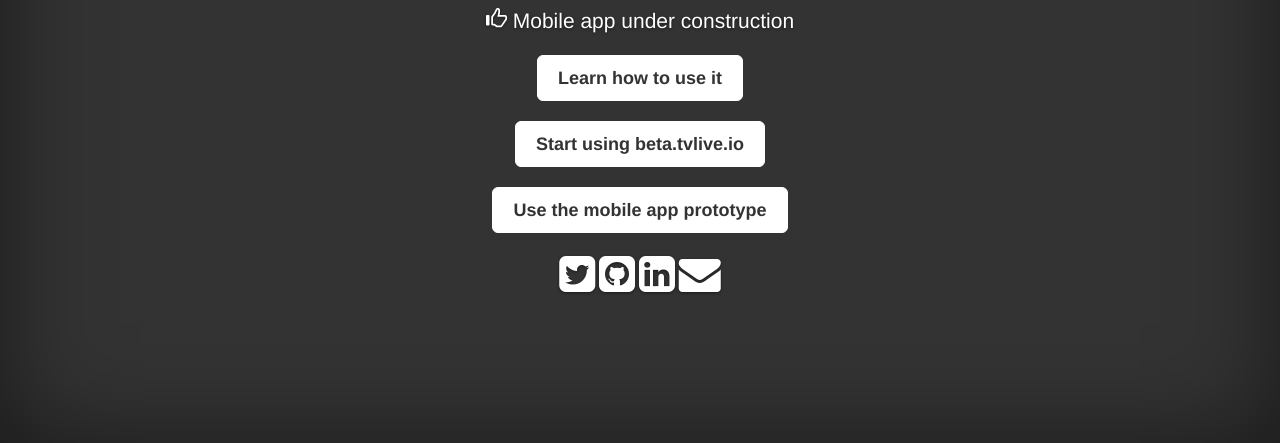
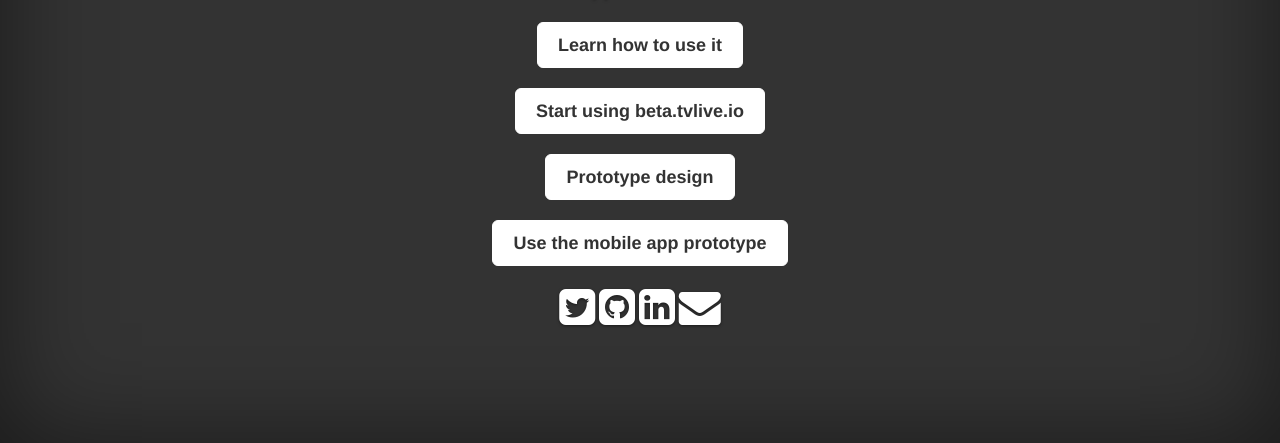
Before and after one commit to tvlive/tv-api, a plain HTML site: page index.html in a window 1280 px wide. Shown: the part 357-800 px from the top of the page. Drawn offline with nearby package versions, Linux system fonts and the light colour scheme; files whose address does not match are found by name.

Commit message:
adding the protoype link

```diff
--- a/index.html
+++ b/index.html
@@ -74,6 +74,11 @@
               </a>
             </p>
             <p class="lead">
+              <a id="mobile-proto" href="https://spaces.proto.io/project/5B25C215-DE69-DFE9-9FD1-16512E4D2E78/" class="btn btn-lg btn-default" target="_blank">
+                Prototype design
+              </a>
+            </p>
+            <p class="lead">
               <a id="mobile-app" href="http://mobile.tvlive.io/" class="btn btn-lg btn-default" target="_blank">
                 Use the mobile app prototype
               </a>
@@ -108,6 +113,10 @@
         send_event('api-beta');
       });
 
+      $('#mobile-proto').on('click', function() {
+        send_event('mobile-prototype');
+      });
+
       $('#mobile-app').on('click', function() {
         send_event('mobile-app');
       });
```
